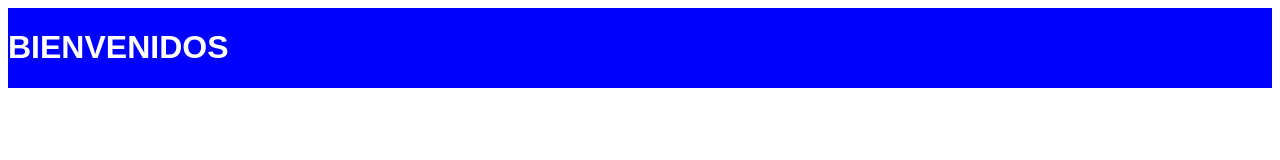
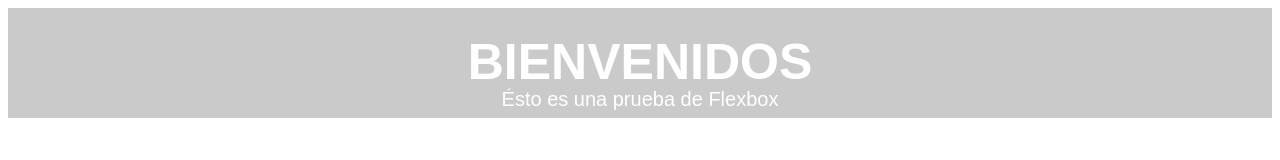
Before and after one commit to manu760app/banner, a plain HTML site: page index.html in a window 1280 px wide. Drawn offline with Linux system fonts and the light colour scheme.

Commit message:
tercer commit

```diff
--- a/index.html
+++ b/index.html
@@ -8,8 +8,10 @@
     <link rel="stylesheet" href="styles.css">
 </head>
 <body>
-    <div>
-       <h1>BIENVENIDOS </h1>
+    <div class="container">
+        <div> <span style="font-size: 50px; font-weight: bold;">BIENVENIDOS</span> </div>
+
+        <div class="subtitulo">Ésto es una prueba de Flexbox</div>
 
     </div>
 
--- a/styles.css
+++ b/styles.css
@@ -1,12 +1,22 @@
-div {
+.container {
     display: flex;
-    background-color: blue;
+    height: 110px;
+    flex-direction: column;
+    background-color: rgb(202, 202, 202);
+
 
 
 }
 
-h1{
+
+.container div {
+    margin-left: auto;
+    margin-right: auto;
+    margin-top: auto;
+    height: 30px;
+    width: fit-content;
+    font-size: 20px;
+    font-family: Arial, Helvetica, sans-serif;
     color: white;
-    font-family: Arial, Helvetica, sans-serif;
-    text-align: right;
+    font-size: 20px;
 }
```
